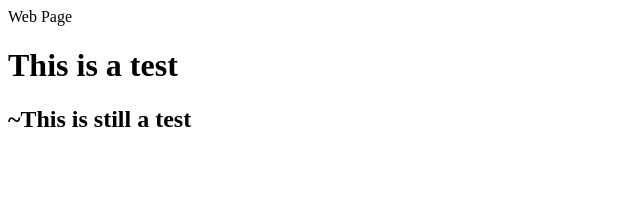
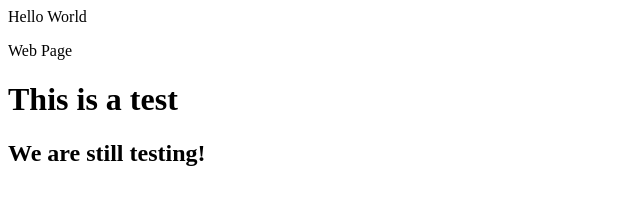
Before and after one commit to piusolatunjijoseph/Azure-SecOps, a plain HTML site: page index.html in a window 1280 px wide. Shown: the whole page, without its empty margins (0-640 px from the left). Drawn offline with Linux system fonts and the light colour scheme.

Commit message:
new p-tag

```diff
--- a/index.html
+++ b/index.html
@@ -1,8 +1,9 @@
 <!Doctype>
 <html>
+<p>Hello World</p>
 <head>Web Page</head>
 <body>
 	<h1>This is a test</h1>
-	<h2>~This is still a test</h2>
+	<h2>We are still testing!</h2>
 </body>
 </html>
```
